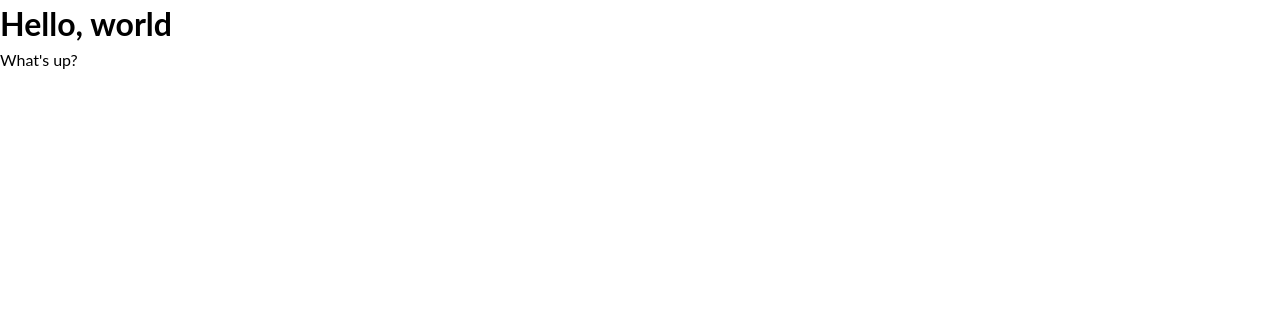
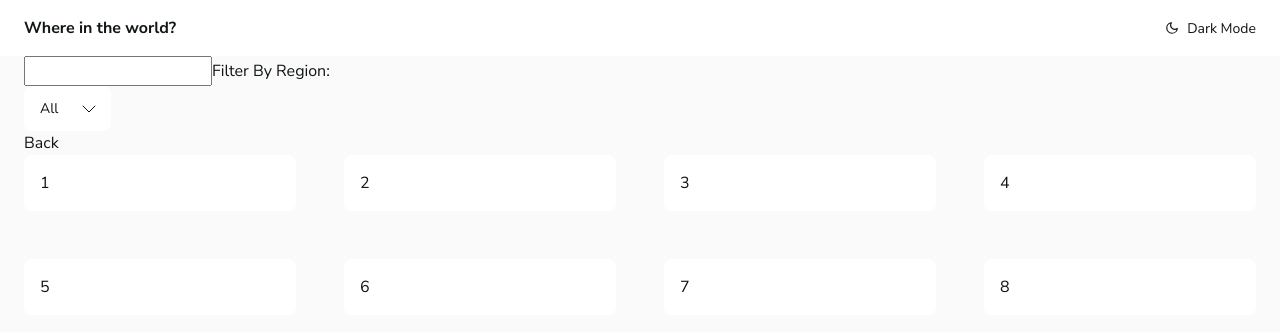
Before and after one commit to shisinbin/countries-react-app, a React app: page / in a window 1280 px wide. Built offline with nearby package versions, Linux system fonts and the light colour scheme.

Commit message:
Make progress, inc. add modifiable select

```diff
--- a/public/index.html
+++ b/public/index.html
@@ -6,8 +6,17 @@
       name="viewport"
       content="width=device-width, initial-scale=1.0"
     />
+    <link rel="preconnect" href="https://fonts.googleapis.com" />
+    <link
+      rel="preconnect"
+      href="https://fonts.gstatic.com"
+      crossorigin
+    />
+    <link
+      href="https://fonts.googleapis.com/css2?family=Inter:wght@100;200;300;400;500;600;700;800;900&family=Nunito+Sans:ital,opsz,wght@0,6..12,200..1000;1,6..12,200..1000&display=swap"
+      rel="stylesheet"
+    />
     <title>Countries React App</title>
-    <link rel="stylesheet" href="../src/global-styles.css" />
   </head>
   <body>
     <div id="root"></div>
--- a/src/components/App/App.js
+++ b/src/components/App/App.js
@@ -1,12 +1,41 @@
 import React from 'react';
+import Header from '../Header';
+import MaxWidthWrapper from '../MaxWidthWrapper';
+import GlobalStyles from '../GlobalStyles/GlobalStyles';
+import styled from 'styled-components';
+import Card from '../Card';
+import CountrySearch from '../CountrySearch';
 
 function App() {
   return (
-    <div>
-      <h1>Hello, world</h1>
-      <p>What's up?</p>
-    </div>
+    <>
+      <Header />
+      <MaxWidthWrapper as='main'>
+        <CountrySearch />
+        <div>
+          <button>Back</button>
+        </div>
+        <CountryGrid>
+          <Card>1</Card>
+          <Card>2</Card>
+          <Card>3</Card>
+          <Card>4</Card>
+          <Card>5</Card>
+          <Card>6</Card>
+          <Card>7</Card>
+          <Card>8</Card>
+        </CountryGrid>
+      </MaxWidthWrapper>
+
+      <GlobalStyles />
+    </>
   );
 }
 
+const CountryGrid = styled.div`
+  display: grid;
+  gap: 48px;
+  grid-template-columns: repeat(auto-fill, minmax(250px, 1fr));
+`;
+
 export default App;
--- /dev/null
+++ b/src/components/Card/Card.js
@@ -0,0 +1,14 @@
+import React from 'react';
+import styled from 'styled-components';
+
+function Card({ children }) {
+  return <Wrapper>{children}</Wrapper>;
+}
+
+const Wrapper = styled.div`
+  background-color: var(--white);
+  padding: 16px;
+  border-radius: 8px;
+`;
+
+export default Card;
--- /dev/null
+++ b/src/components/Card/index.js
@@ -0,0 +1,2 @@
+export * from './Card';
+export { default } from './Card';
--- /dev/null
+++ b/src/components/CountrySearch/CountrySearch.js
@@ -0,0 +1,38 @@
+import React from 'react';
+
+import Select from '../Select';
+
+const REGIONS = ['Africa', 'Americas', 'Asia', 'Europe', 'Oceania'];
+
+function CountrySearch() {
+  const [region, setRegion] = React.useState('');
+
+  const id = React.useId();
+  const searchTermId = `${id}-searchTerm`;
+  const regionId = `${id}-region`;
+
+  return (
+    <form onSubmit={(e) => e.preventDefault()}>
+      <input type='text' id={searchTermId} />
+      <label htmlFor={regionId}>Filter By Region:</label>
+      <Select
+        id={regionId}
+        value={region}
+        name='region'
+        onChange={(event) => setRegion(event.target.value)}
+      >
+        {/* <option value={''} disabled selected>
+          Filter by region
+        </option> */}
+        <option value={''}>All</option>
+        {REGIONS.map((region) => (
+          <option value={region} key={region}>
+            {region}
+          </option>
+        ))}
+      </Select>
+    </form>
+  );
+}
+
+export default CountrySearch;
--- /dev/null
+++ b/src/components/CountrySearch/index.js
@@ -0,0 +1,2 @@
+export * from './CountrySearch';
+export { default } from './CountrySearch';
--- /dev/null
+++ b/src/components/GlobalStyles/GlobalStyles.js
@@ -0,0 +1,115 @@
+import { createGlobalStyle } from 'styled-components';
+
+import { COLORS, WEIGHTS } from '../../constants';
+
+const GlobalStyles = createGlobalStyle`
+  /*
+    1. Use a more-intuitive box-sizing model.
+  */
+  *, *::before, *::after {
+    box-sizing: border-box;
+  }
+
+  /*
+    2. Remove default margin
+  */
+  * {
+    margin: 0;
+  }
+
+  /*
+    3. Allow percentage-based heights in the application
+  */
+  html, body, #root {
+    height: 100%;
+  }
+
+  /*
+    Typographic tweaks!
+    4. Add accessible line-height
+    5. Improve text rendering
+  */
+  body {
+    line-height: 1.5;
+    -webkit-font-smoothing: antialiased;
+    font-family: 'Nunito Sans', sans-serif;
+  }
+
+  /*
+    6. Improve media defaults
+  */
+  img, picture, video, canvas, svg {
+    display: block;
+    max-width: 100%;
+  }
+
+  /*
+    7. Remove built-in form typography styles
+  */
+  input, button, textarea, select {
+    font: inherit;
+  }
+
+  /*
+    8. Avoid text overflows
+  */
+  p, h1, h2, h3, h4, h5, h6 {
+    overflow-wrap: break-word;
+  }
+
+  /*
+    9. Create a root stacking context
+  */
+  #root {
+    isolation: isolate;
+  }
+
+  /*
+    Remove default button styles. We'll provide our own at the
+    component level
+  */
+  button {
+    display: block;
+    margin: 0;
+    padding: 0;
+    border: none;
+    background: transparent;
+    cursor: pointer;
+    text-align: left;
+    font: inherit;
+    color: inherit;
+  }
+
+  a {
+    color: inherit;
+    text-decoration: none;
+  }
+
+  /* Design Tokens */
+  html {
+    --dark-blue-elements: ${COLORS.darkBlue.elements};
+    --dark-blue-background: ${COLORS.darkBlue.background};
+    --dark-blue-text: ${COLORS.darkBlue.text};
+    --dark-gray-input: ${COLORS.darkGray.input};
+    --light-gray-background: ${COLORS.lightGray.background};
+    --white: ${COLORS.white};
+
+    --font-weight-light: ${WEIGHTS.light};
+    --font-weight-bold: ${WEIGHTS.bold};
+    --font-weight-extrabold: ${WEIGHTS.extrabold};
+  }
+  body {
+    background-color: var(--light-gray-background);
+    color: var(--dark-blue-text);
+  }
+  /*
+    Dark Blue (Dark Mode Elements): hsl(209, 23%, 22%)
+    Very Dark Blue (Dark Mode Background): hsl(207, 26%, 17%)
+    Very Dark Blue (Light Mode Text): hsl(200, 15%, 8%)
+    Dark Gray (Light Mode Input): hsl(0, 0%, 52%)
+    Very Light Gray (Light Mode Background): hsl(0, 0%, 98%)
+    White (Dark Mode Text & Light Mode Elements): hsl(0, 0%, 100%)
+  */
+`;
+
+export default GlobalStyles;
--- /dev/null
+++ b/src/components/GlobalStyles/index.js
@@ -0,0 +1,2 @@
+export * from './GlobalStyles';
+export { default } from './GlobalStyles';
--- /dev/null
+++ b/src/components/Header/Header.js
@@ -0,0 +1,43 @@
+import React from 'react';
+import { Moon } from 'react-feather';
+
+import MaxWidthWrapper from '../MaxWidthWrapper';
+import styled from 'styled-components';
+
+function Header() {
+  return (
+    <Wrapper>
+      <Content>
+        <Title>Where in the world?</Title>
+        <ThemeAction>
+          <Moon size={14} />
+          Dark Mode
+        </ThemeAction>
+      </Content>
+    </Wrapper>
+  );
+}
+
+const Wrapper = styled.header`
+  background-color: var(--white);
+`;
+
+const Content = styled(MaxWidthWrapper)`
+  display: flex;
+  padding: 16px;
+`;
+
+const Title = styled.h1`
+  font-size: 16px;
+`;
+
+const ThemeAction = styled.button`
+  margin-left: auto;
+  font-size: 14px;
+  display: flex;
+  align-items: center;
+  justify-content: center;
+  gap: 8px;
+`;
+
+export default Header;
--- /dev/null
+++ b/src/components/Header/index.js
@@ -0,0 +1,2 @@
+export * from './Header';
+export { default } from './Header';
--- /dev/null
+++ b/src/components/MaxWidthWrapper/MaxWidthWrapper.js
@@ -0,0 +1,12 @@
+import styled from 'styled-components';
+
+const MaxWidthWrapper = styled.div`
+  position: relative;
+  max-width: min(100%, calc(1200px + 32px * 2));
+  margin-left: auto;
+  margin-right: auto;
+  padding-left: 16px;
+  padding-right: 16px;
+`;
+
+export default MaxWidthWrapper;
--- /dev/null
+++ b/src/components/MaxWidthWrapper/index.js
@@ -0,0 +1,2 @@
+export * from './MaxWidthWrapper';
+export { default } from './MaxWidthWrapper';
--- /dev/null
+++ b/src/components/Select/Select.helpers.js
@@ -0,0 +1,10 @@
+import React from 'react';
+
+export function getDisplayedValue(value, children) {
+  const childArray = React.Children.toArray(children);
+  const selectedChild = childArray.find(
+    (child) => child.props.value === value
+  );
+
+  return selectedChild.props.children;
+}
--- /dev/null
+++ b/src/components/Select/Select.js
@@ -0,0 +1,72 @@
+import React from 'react';
+import styled from 'styled-components';
+import { ChevronDown } from 'react-feather';
+
+import { getDisplayedValue } from './Select.helpers';
+
+function Select({ id, value, children, ...delegated }) {
+  /*
+    The children are the <option>'s. So this helper dives into the values
+    of each of the child elements, find which ones match, and then returns
+    the appropriate displayed value.
+  */
+  const displayedValue = getDisplayedValue(value, children);
+
+  return (
+    <Wrapper>
+      <NativeSelect id={id} {...delegated}>
+        {children}
+      </NativeSelect>
+      <PresentationalBit>
+        {displayedValue}
+        <IconWrapper>
+          <ChevronDown size={24} strokeWidth={1} />
+        </IconWrapper>
+      </PresentationalBit>
+    </Wrapper>
+  );
+}
+
+const Wrapper = styled.div`
+  position: relative;
+  width: max-content;
+`;
+
+const NativeSelect = styled.select`
+  position: absolute;
+  top: 0;
+  left: 0;
+  width: 100%;
+  height: 100%;
+  opacity: 0;
+`;
+
+const PresentationalBit = styled.div`
+  font-size: 14px;
+  padding: 12px 16px;
+  border-radius: 8px;
+  padding-right: 52px;
+  background-color: var(--white);
+
+  ${NativeSelect}:focus + & {
+    outline: 1px dotted #212121;
+    outline: 5px auto -webkit-focus-ring-color;
+  }
+
+  ${NativeSelect}:hover + & {
+    color: red;
+  }
+`;
+
+const IconWrapper = styled.div`
+  position: absolute;
+  top: 0;
+  bottom: 0;
+  right: 10px;
+  margin: auto;
+  height: 24px;
+  width: 24px;
+  pointer-events: none;
+`;
+
+export default Select;
--- /dev/null
+++ b/src/components/Select/index.js
@@ -0,0 +1,2 @@
+export * from './Select';
+export { default } from './Select';
--- /dev/null
+++ b/src/constants.js
@@ -0,0 +1,38 @@
+export const COLORS = {
+  darkBlue: {
+    elements: `hsl(209deg 23% 22%)`,
+    background: `hsl(207deg 26% 17%)`,
+    text: `hsl(200deg 15% 8%)`,
+  },
+  darkGray: {
+    input: `hsl(0deg 0% 52%)`,
+  },
+  lightGray: {
+    background: `hsl(0deg 0% 98%)`,
+  },
+  white: `hsl(0deg 0% 100%)`,
+};
+
+export const WEIGHTS = {
+  light: 300,
+  bold: 600,
+  extrabold: 800,
+};
+
+export const BREAKPOINTS = {
+  tabletMax: 1440,
+  mobileMax: 550,
+};
+
+export const QUERIES = {
+  tabletAndSmaller: `(max-width: ${BREAKPOINTS.tabletMax / 16}rem)`,
+  mobileAndSmaller: `(max-width: ${BREAKPOINTS.mobileMax / 16}rem)`,
+};
+/*
+    --dark-blue-elements: hsl(209, 23%, 22%)
+    --dark-blue-background: hsl(207, 26%, 17%)
+    --dark-blue-text: hsl(200, 15%, 8%)
+    --dark-gray-input: hsl(0, 0%, 52%)
+    --light-gray-background: hsl(0, 0%, 98%)
+    --white: hsl(0, 0%, 100%)
+*/
--- a/src/global-styles.css
+++ b/src/global-styles.css
@@ -13,6 +13,7 @@
 html,
 body {
   height: 100%;
+  background: hsl(60, 100%, 84%);
 }
 body {
   line-height: 1.5;
--- a/src/index.js
+++ b/src/index.js
@@ -3,7 +3,5 @@ import ReactDOM from 'react-dom/client';
 
 import App from './components/App';
 
-import './global-styles.css';
-
 const root = ReactDOM.createRoot(document.getElementById('root'));
 root.render(<App />);
```
Also changed, not shown: package.json (+6 -1 lines), 1 other file.
